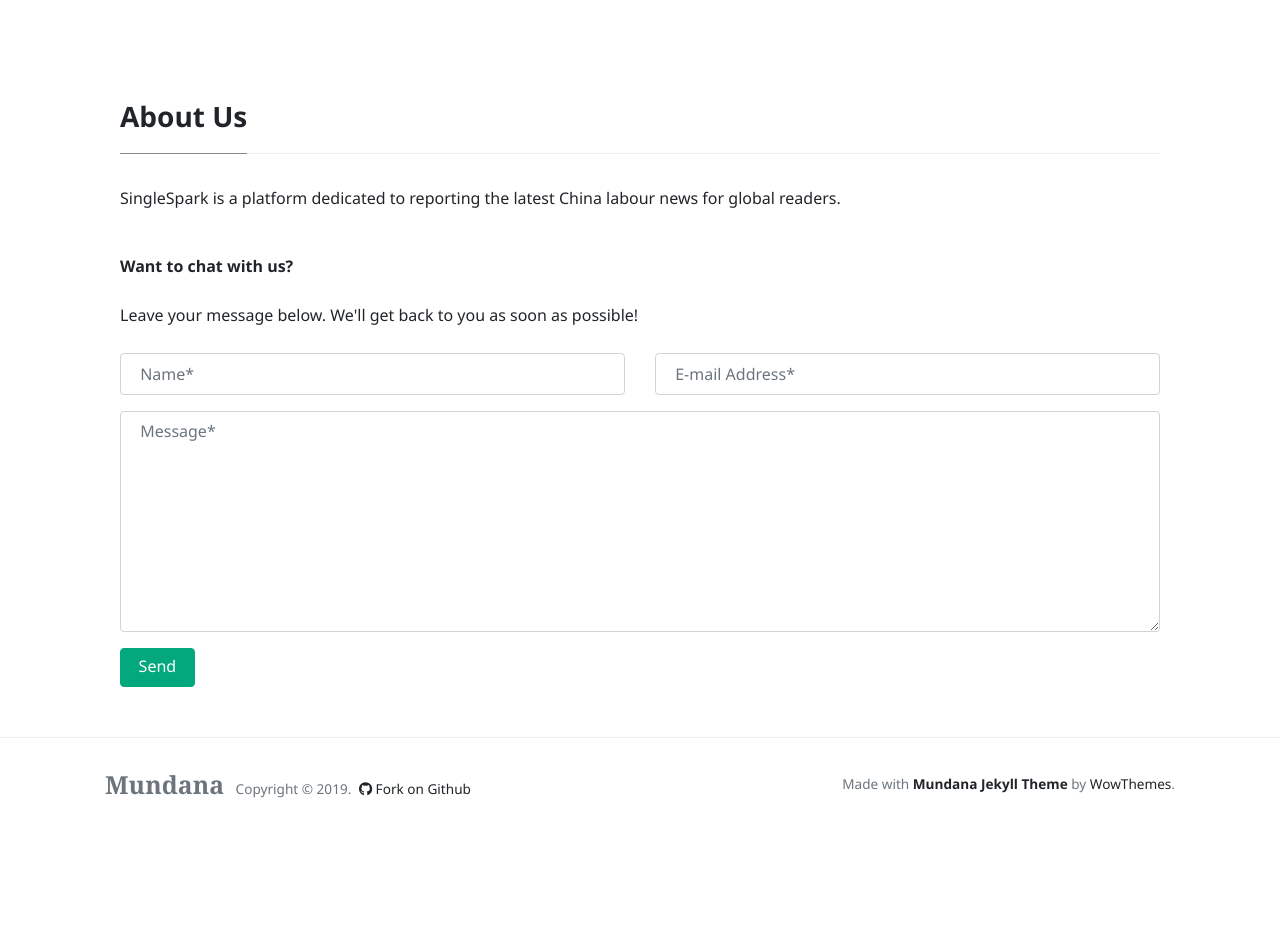
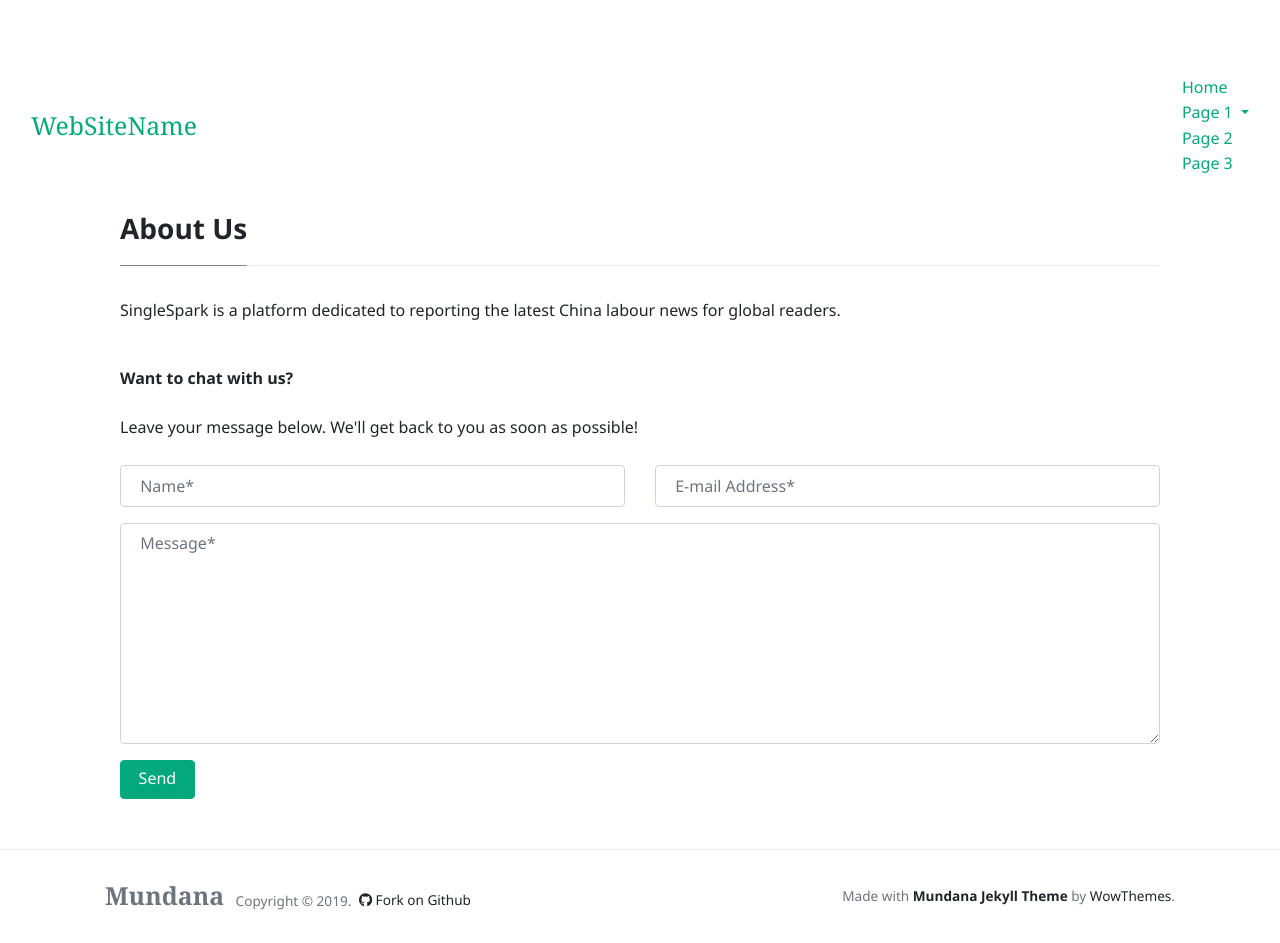
Before and after one commit to laoquan18/laoquan18.github.io, a Jekyll site: the page built from _pages/contact.md, in a window 1280 px wide. Built offline with Jekyll 4.4.1, drawn with Linux system fonts in a browser that asks for light colours; nearby versions of some CDN libraries; before the commit the page ends 900 px from its top, so only the background shows below that.

Commit message:
Update default.html

```diff
--- a/_layouts/default.html
+++ b/_layouts/default.html
@@ -37,36 +37,26 @@
 
     <!-- Navbar -->
 
-<nav id="navbar" class="collapse navbar-collapse">
+ <nav class="navbar navbar-inverse">
+  <div class="container-fluid">
+    <div class="navbar-header">
+      <a class="navbar-brand" href="#">WebSiteName</a>
+    </div>
     <ul class="nav navbar-nav">
-        {% assign links = site.data.navigation %}
-        {% for link in links %}
-            {% assign class = nil %}
-            {% if page.url contains link.url %}
-                {% assign class = 'active' %}
-            {% endif %}
-            {% if link.sublinks %}
-                <li class="dropdown {{ class }}">
-                    <a href="{{ site.url }}{{ site.baseurl }}{{ link.url }}" class="dropdown-toggle" data-toggle="dropdown" role="button" aria-haspopup="true" aria-expanded="false">{{ link.title }} <span class="caret"></span></a>
-                    <ul class="dropdown-menu">
-                        {% for sublink in link.sublinks %}
-                            {% if sublink.title == 'separator' %}
-                                <li role="separator" class="divider"></li>
-                            {% else %}
-                                <li>
-                                    <a href="{{ site.url }}{{ site.baseurl }}{{ sublink.url }}">{{ sublink.title }}</a>
-                                </li>
-                            {% endif %}
-                        {% endfor %}
-                    </ul>
-                </li>
-            {% else %}
-                <li class="{{ class }}">
-                    <a href="{{ site.url }}{{ site.baseurl }}{{ link.url }}">{{ link.title }}</a>
-                </li>
-            {% endif %}
-        {% endfor %}
+      <li class="active"><a href="#">Home</a></li>
+      <li class="dropdown">
+        <a class="dropdown-toggle" data-toggle="dropdown" href="#">Page 1
+        <span class="caret"></span></a>
+        <ul class="dropdown-menu">
+          <li><a href="#">Page 1-1</a></li>
+          <li><a href="#">Page 1-2</a></li>
+          <li><a href="#">Page 1-3</a></li>
+        </ul>
+      </li>
+      <li><a href="#">Page 2</a></li>
+      <li><a href="#">Page 3</a></li>
     </ul>
+  </div>
 </nav>
 
 
```
